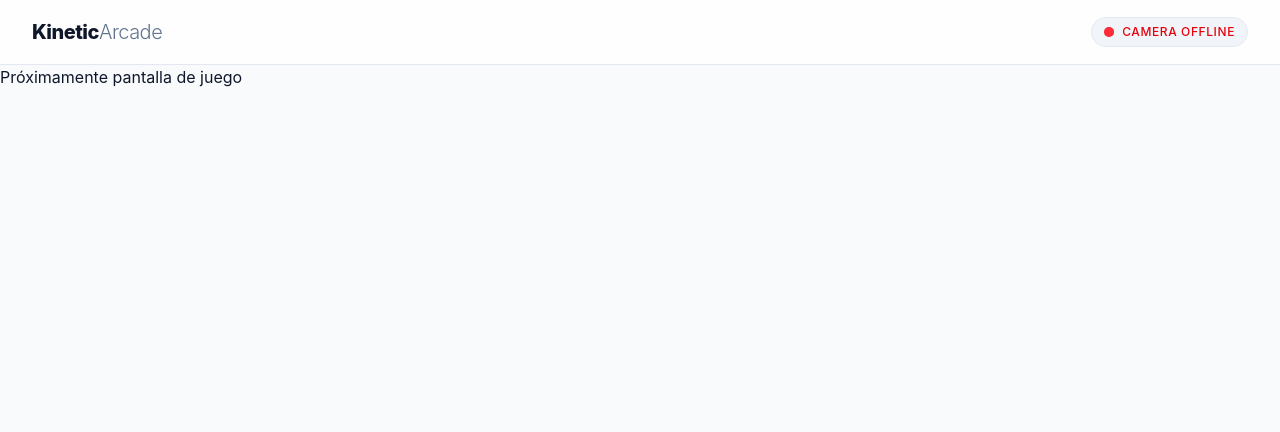
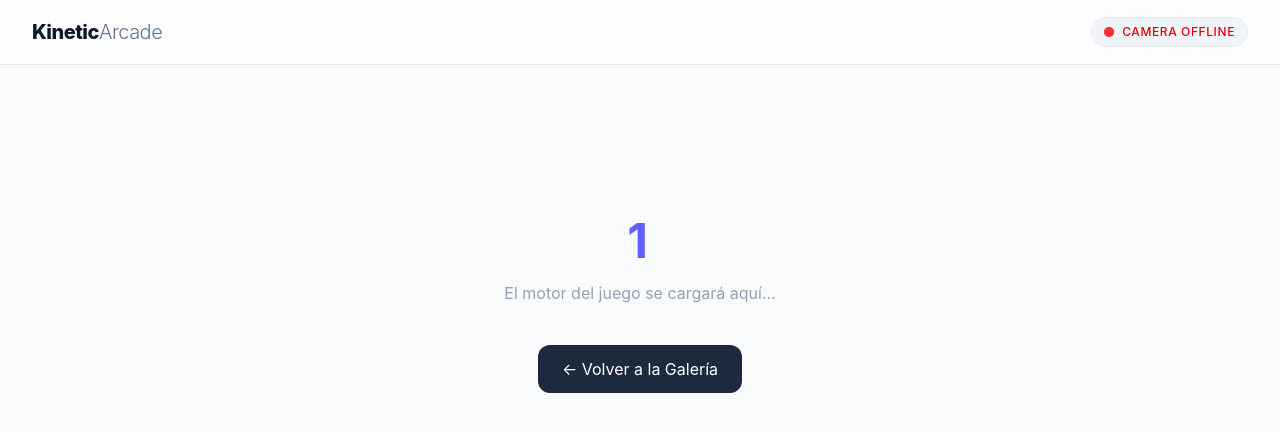
Before and after one commit to santosEmiliano/kineticArcade, a React (Vite) app in the folder apps/web/: page /game/1 in a window 1280 px wide. Shown: the top 432 px of the page. Built offline with nearby package versions, Linux system fonts and the light colour scheme.

Commit message:
feat(web): added a GameScreen component as a shell for upcoming games.
Wired the new shell component to the router so the user can navigate between games clicking their 'Play' button.

```diff
--- a/apps/web/src/App.tsx
+++ b/apps/web/src/App.tsx
@@ -2,6 +2,7 @@ import Header from './components/Header';
 import { HandOverlay } from './components/HandOverlay';
 import { VirtualCursor } from './components/VirtualCursor';
 import Home from './pages/Home'
+import GameScreen from './pages/GameScreen'
 
 import { useEffect, useState, useRef } from 'react';
 import { Routes, Route } from 'react-router-dom'
@@ -81,7 +82,7 @@ function App() {
 
       <Routes>
         <Route path="/" element={<Home />} />
-        <Route path="/game/:gameId" element={<div>Próximamente pantalla de juego</div>} />
+        <Route path="/game/:gameId" element={<GameScreen />} />
       </Routes>
     </div>
   )
--- a/apps/web/src/components/GameCard.tsx
+++ b/apps/web/src/components/GameCard.tsx
@@ -1,9 +1,14 @@
+import { useNavigate } from "react-router-dom";
+
 interface GameCardProps {
   title: string;
+  id: string;
   image: string;
 }
 
-export default function GameCard({ title, image }: GameCardProps) {
+export default function GameCard({ title, id, image }: GameCardProps) {
+  const navigate = useNavigate()
+
   return (
     <div className="group flex flex-col rounded-2xl border border-slate-200 dark:border-slate-800 bg-white dark:bg-slate-900 overflow-hidden hover:shadow-xl hover:shadow-slate-200/10 dark:hover:shadow-black/50 hover:-translate-y-1 transition-all duration-300">
 
@@ -29,6 +34,7 @@ export default function GameCard({ title, image }: GameCardProps) {
 
         <button
           className="px-5 py-2.5 bg-slate-900 text-white dark:bg-white dark:text-slate-900 text-sm font-medium rounded-xl hover:bg-slate-800 dark:hover:bg-slate-100 transition-colors shadow-sm active:scale-95"
+          onClick={() => navigate(`/game/${id}`)}
         >
           Play
         </button>
--- a/apps/web/src/components/GameGallery.tsx
+++ b/apps/web/src/components/GameGallery.tsx
@@ -4,9 +4,9 @@ export default function GameGallery() {
   return (
     <div className="grid grid-cols-1 sm:grid-cols-2 lg:grid-cols-3 gap-6">
       {/* Temporal mock props for games */}
-      <GameCard title="Tetris" image="/assets/tetris.jpeg" />
-      <GameCard title="Pong" image="/assets/pong.png" />
-      <GameCard title="Space Invaders" image="/assets/invaders.jpeg" />
+      <GameCard title="Tetris" id="tetris" image="/assets/tetris.jpeg" />
+      <GameCard title="Pong" id="pong" image="/assets/pong.png" />
+      <GameCard title="Space Invaders" id="space-invaders" image="/assets/invaders.jpeg" />
     </div>
   )
 }
--- /dev/null
+++ b/apps/web/src/pages/GameScreen.tsx
@@ -0,0 +1,20 @@
+import { useParams, useNavigate } from 'react-router-dom';
+
+export default function GameScreen() {
+  const { gameId } = useParams();
+  const navigate = useNavigate();
+
+  return (
+    <div className="flex flex-col items-center justify-center min-h-[60vh] animate-in fade-in zoom-in duration-500">
+      <h1 className="text-5xl font-bold uppercase tracking-widest text-indigo-500">{gameId}</h1>
+      <p className="mt-4 text-slate-400">El motor del juego se cargará aquí...</p>
+
+      <button
+        onClick={() => navigate('/')}
+        className="mt-10 px-6 py-3 bg-slate-800 hover:bg-slate-700 text-white rounded-xl transition-colors"
+      >
+        ← Volver a la Galería
+      </button>
+    </div>
+  );
+}
```
